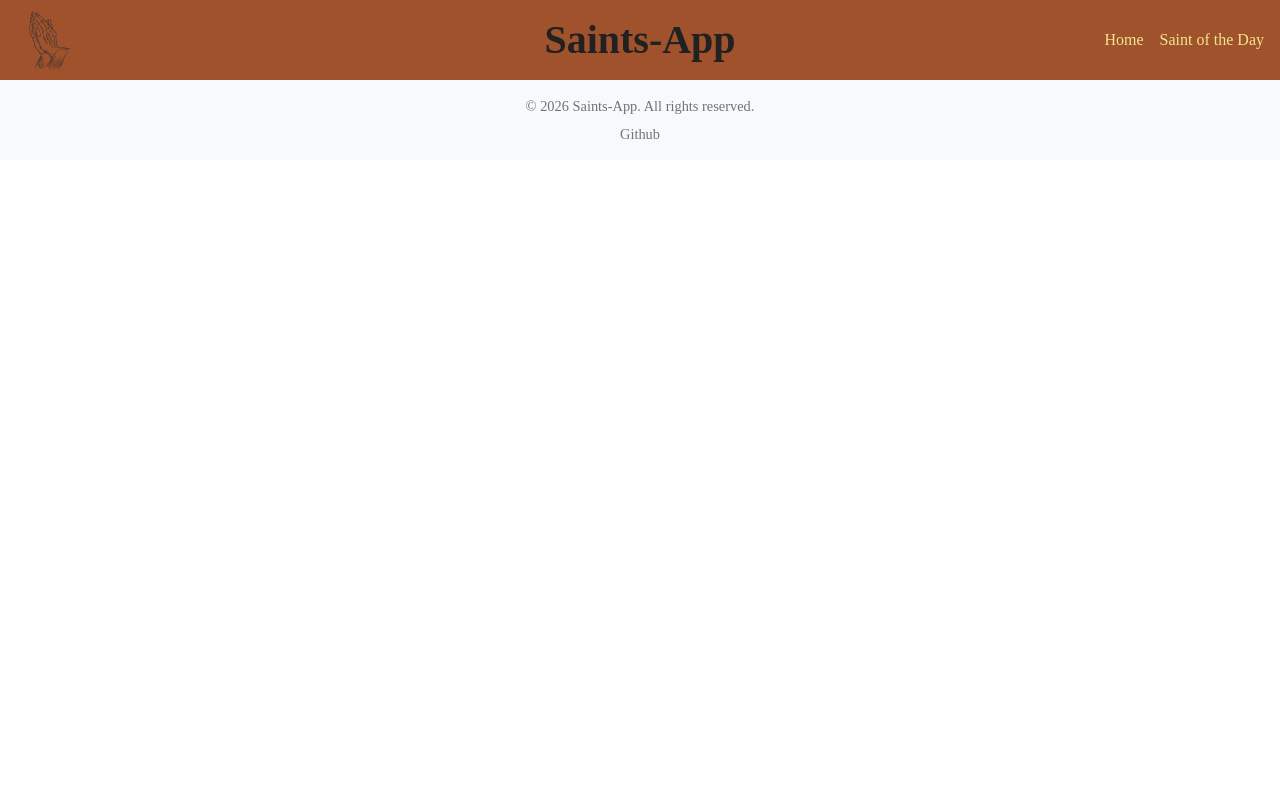
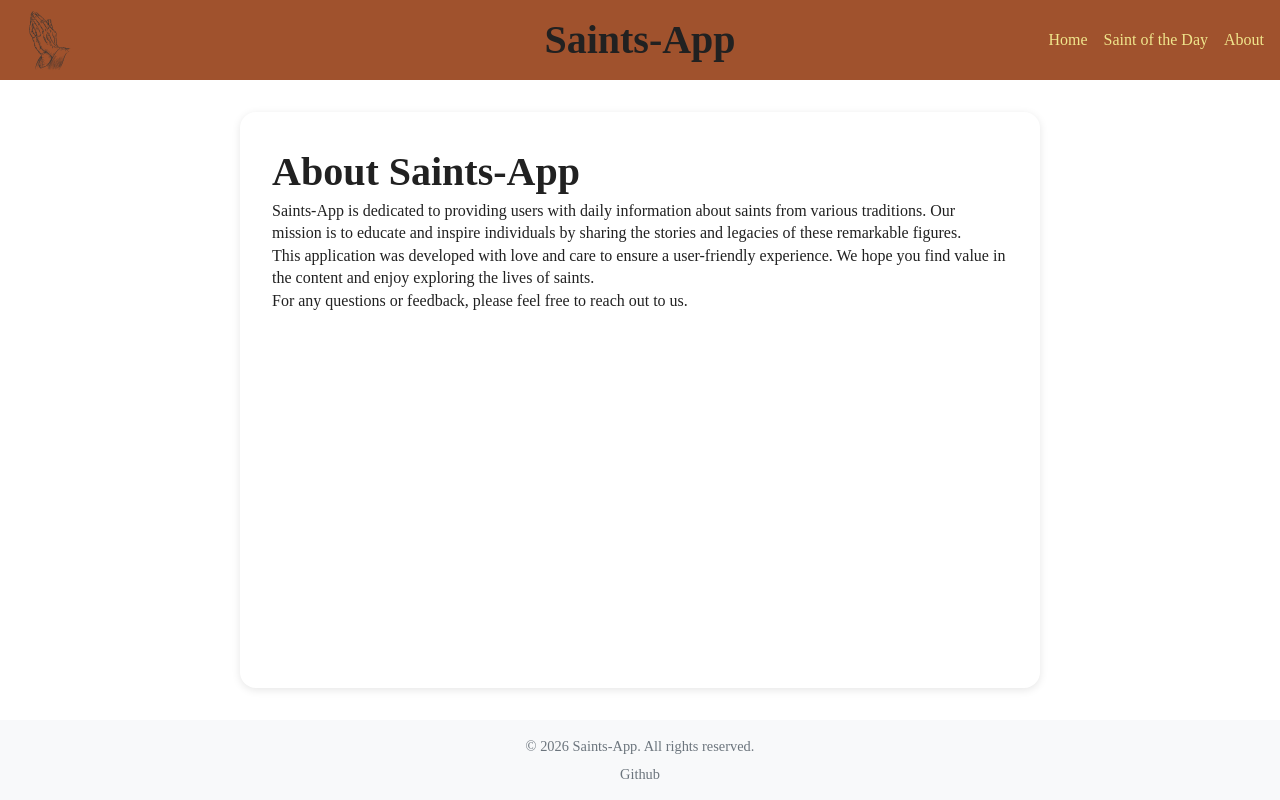
Before and after one commit to cybreuil/saints-app, a React (Vite) app: page /about in a window 1280 px wide. Built offline with nearby package versions, Linux system fonts and the light colour scheme; a web font is replaced by a local one.

Commit message:
body color with variation

```diff
--- a/src/App.tsx
+++ b/src/App.tsx
@@ -3,14 +3,19 @@ import { Footer } from "./components/Footer/Footer";
 import { Route, Routes } from "react-router-dom";
 import { HomePage } from "./pages/HomePage/HomePage";
 import { SaintOfTheDay } from "./pages/SaintOfTheDay/SaintOfTheDay";
+import { AboutPage } from "./pages/AboutPage/AboutPage";
+import { BodyClassController } from "./components/BodyClassController/BodyClassController";
 
 function App() {
 	return (
 		<>
 			<Header />
+			<BodyClassController />
 			<Routes>
 				<Route path="/" element={<HomePage />} />
 				<Route path="/saint-of-the-day" element={<SaintOfTheDay />} />
+				<Route path="/about" element={<AboutPage />} />
+				<Route path="*" element={<HomePage />} />
 			</Routes>
 			<Footer />
 		</>
--- /dev/null
+++ b/src/components/BodyClassController/BodyClassController.tsx
@@ -0,0 +1,34 @@
+import { useLocation } from "react-router-dom";
+import { useEffect } from "react";
+
+const routeToClass = {
+	"/": "page-home",
+	"/saint-of-the-day": "saintoftheday",
+	"/about": "aboutpage",
+	// Routes a ajouter ici
+};
+
+const BodyClassController = () => {
+	const location = useLocation();
+
+	useEffect(() => {
+		const cls = routeToClass[location.pathname] || "";
+
+		// Supprime toutes les classes connues
+		Object.values(routeToClass).forEach((c) =>
+			document.body.classList.remove(c),
+		);
+
+		// Ajoute la classe courante
+		if (cls) document.body.classList.add(cls);
+
+		// Nettoyage optionnel à l'unmount
+		return () => {
+			if (cls) document.body.classList.remove(cls);
+		};
+	}, [location.pathname]);
+
+	return null;
+};
+
+export { BodyClassController };
--- a/src/components/Header/Header.tsx
+++ b/src/components/Header/Header.tsx
@@ -17,6 +17,7 @@ const Header = () => {
 			<nav className="header-nav">
 				<Link to="/">Home</Link>
 				<Link to="/saint-of-the-day">Saint of the Day</Link>
+				<Link to="/about">About</Link>
 			</nav>
 		</motion.header>
 	);
--- a/src/index.css
+++ b/src/index.css
@@ -23,7 +23,18 @@ body {
 	font-weight: 400;
 	background: var(--color-bg-primary);
 	color: var(--color-text-primary);
+	transition:
+		background-color 0.3s ease,
+		color 0.3s ease;
 }
+/*Body color variations for different pages*/
+body.saintoftheday {
+	background-color: var(--color-bg-quaternary);
+}
+body.about {
+	background-color: var(--color-bg-tertiary);
+}
+
 #root {
 	min-height: 100vh;
 	display: flex;
--- /dev/null
+++ b/src/pages/AboutPage/AboutPage.css
@@ -0,0 +1,9 @@
+.about-page {
+	flex: 1;
+	padding: 2rem;
+	margin: 2rem;
+	max-width: 800px;
+	align-self: center;
+	border-radius: 1rem;
+	box-shadow: 0 2px 8px rgba(0, 0, 0, 0.1);
+}
--- /dev/null
+++ b/src/pages/AboutPage/AboutPage.tsx
@@ -0,0 +1,26 @@
+import "./AboutPage.css";
+
+const AboutPage = () => {
+	return (
+		<div className="about-page">
+			<h1>About Saints-App</h1>
+			<p>
+				Saints-App is dedicated to providing users with daily
+				information about saints from various traditions. Our mission is
+				to educate and inspire individuals by sharing the stories and
+				legacies of these remarkable figures.
+			</p>
+			<p>
+				This application was developed with love and care to ensure a
+				user-friendly experience. We hope you find value in the content
+				and enjoy exploring the lives of saints.
+			</p>
+			<p>
+				For any questions or feedback, please feel free to reach out to
+				us.
+			</p>
+		</div>
+	);
+};
+
+export { AboutPage };
--- a/src/pages/HomePage/HomePage.css
+++ b/src/pages/HomePage/HomePage.css
@@ -1,5 +1,7 @@
 .presentation {
-	min-height: calc(100vh - var(--header-height) - var(--footer-height));
+	/*min-height: calc(100vh - var(--header-height) - var(--footer-height));*/
+	/*On gere avec flex 1*/
+	flex: 1;
 	max-width: 1200px;
 	align-self: center;
 	padding: 2rem;
--- a/src/pages/SaintOfTheDay/SaintOfTheDay.css
+++ b/src/pages/SaintOfTheDay/SaintOfTheDay.css
@@ -1,9 +1,5 @@
-.saint-of-the-day-container {
-	background-color: var(--color-bg-quaternary);
-}
-
 .saint-of-the-day-layout {
-	min-height: calc(100vh - var(--header-height) - var(--footer-height));
+	flex: 1;
 	padding: 2rem;
 	display: grid;
 	grid-template-columns: minmax(0, 300px) minmax(auto, 800px) minmax(0, 300px);
--- a/src/pages/SaintOfTheDay/SaintOfTheDay.tsx
+++ b/src/pages/SaintOfTheDay/SaintOfTheDay.tsx
@@ -32,7 +32,6 @@ const SaintOfTheDay: React.FC = () => {
 	}
 
 	return (
-		<div className="saint-of-the-day-container">
 		<div className="saint-of-the-day-layout">
 			<div className="sidebar-left" />
 
@@ -41,9 +40,7 @@ const SaintOfTheDay: React.FC = () => {
 				<h1>{saint.name}</h1>
 				<p className="feast-day">{saint.feastDay}</p>
 				<div className="saint-details">
-						{saint.image && (
-							<img src={saint.image} alt={saint.name} />
-						)}
+					{saint.image && <img src={saint.image} alt={saint.name} />}
 					<p>{saint.description}</p>
 					{saint.biography && saint.biography.length > 0 && (
 						<div>
@@ -85,7 +82,6 @@ const SaintOfTheDay: React.FC = () => {
 				</div>
 			</div>
 		</div>
-		</div>
 	);
 };
 
```
Lines whose indentation alone changed are shown as unchanged.
